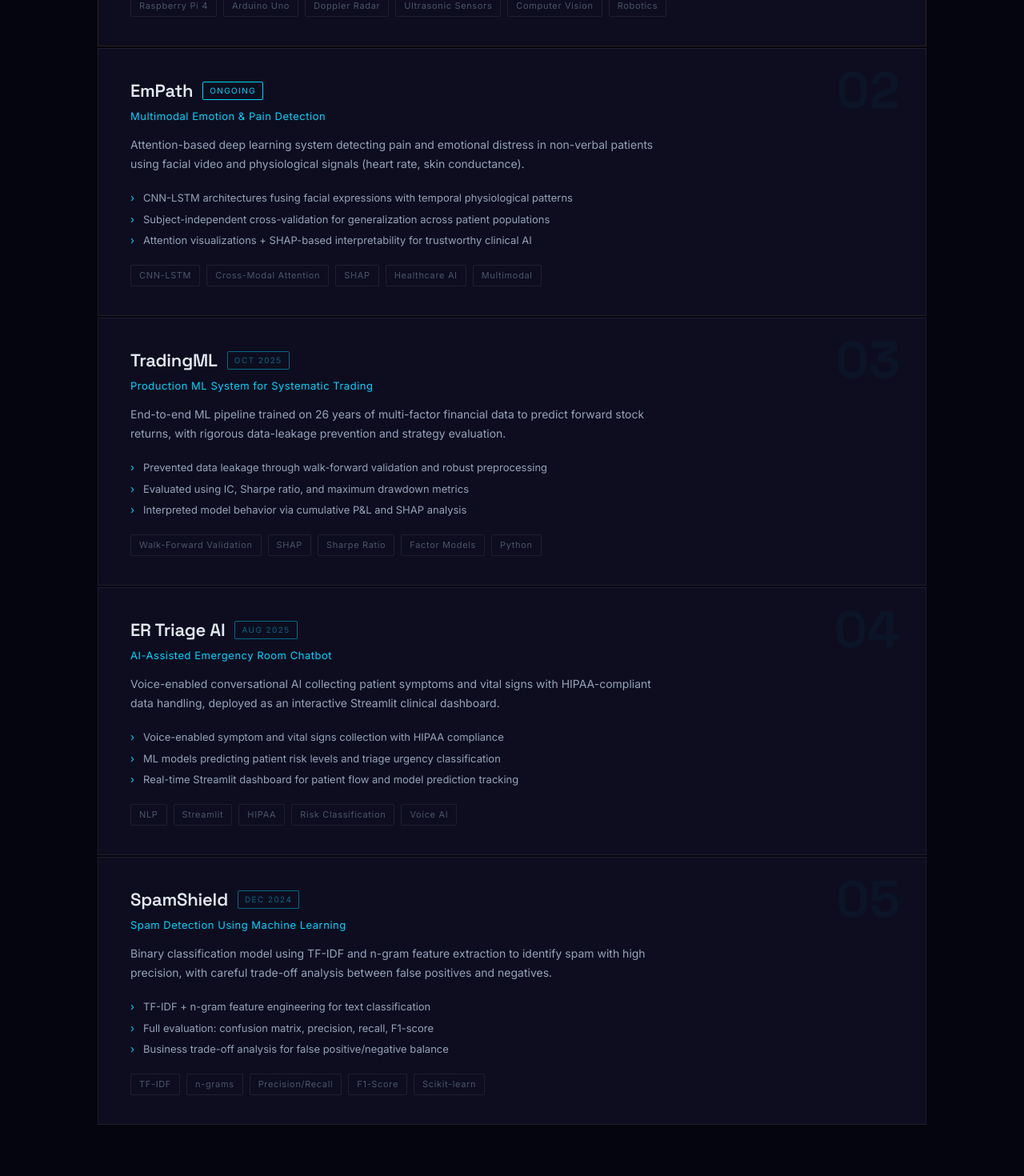
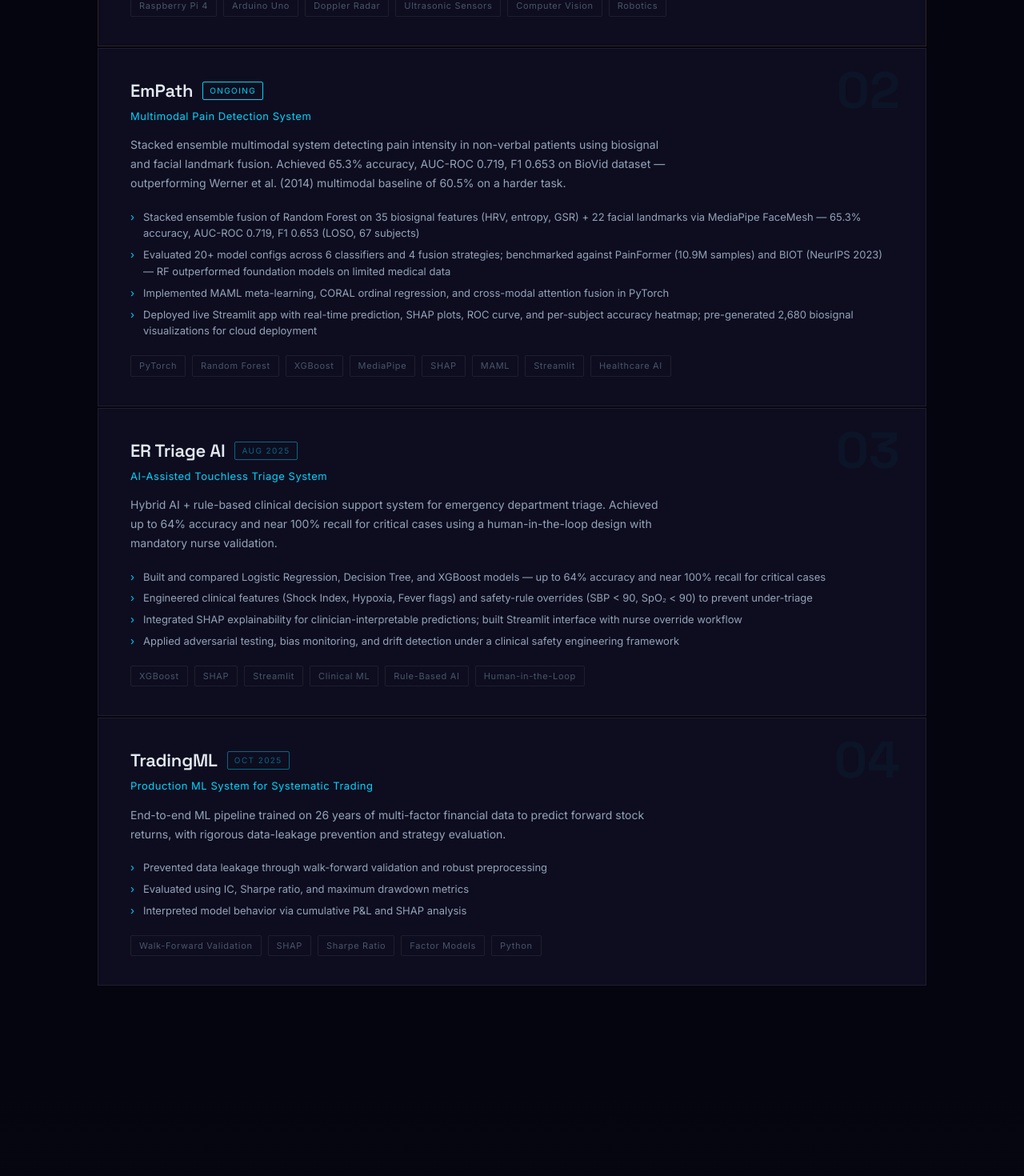
Before and after one commit to komala-b-srinivas/portfolio, a Next.js app: page / in a window 1280 px wide. Shown: the part 3100-4570 px from the top of the page at 80% size. Built offline with nearby package versions, Linux system fonts and the light colour scheme.

Commit message:
Update EmPath and ER Triage with full detail, remove SpamShield

```diff
--- a/components/Projects.tsx
+++ b/components/Projects.tsx
@@ -28,22 +28,41 @@ const projects = [
   {
     id: "02",
     title: "EmPath",
-    subtitle: "Multimodal Emotion & Pain Detection",
+    subtitle: "Multimodal Pain Detection System",
     status: "ONGOING",
     statusColor: "#00d4ff",
     period: null,
     patent: null,
     description:
-      "Attention-based deep learning system detecting pain and emotional distress in non-verbal patients using facial video and physiological signals (heart rate, skin conductance).",
-    tags: ["CNN-LSTM", "Cross-Modal Attention", "SHAP", "Healthcare AI", "Multimodal"],
+      "Stacked ensemble multimodal system detecting pain intensity in non-verbal patients using biosignal and facial landmark fusion. Achieved 65.3% accuracy, AUC-ROC 0.719, F1 0.653 on BioVid dataset — outperforming Werner et al. (2014) multimodal baseline of 60.5% on a harder task.",
+    tags: ["PyTorch", "Random Forest", "XGBoost", "MediaPipe", "SHAP", "MAML", "Streamlit", "Healthcare AI"],
     highlights: [
-      "CNN-LSTM architectures fusing facial expressions with temporal physiological patterns",
-      "Subject-independent cross-validation for generalization across patient populations",
-      "Attention visualizations + SHAP-based interpretability for trustworthy clinical AI",
+      "Stacked ensemble fusion of Random Forest on 35 biosignal features (HRV, entropy, GSR) + 22 facial landmarks via MediaPipe FaceMesh — 65.3% accuracy, AUC-ROC 0.719, F1 0.653 (LOSO, 67 subjects)",
+      "Evaluated 20+ model configs across 6 classifiers and 4 fusion strategies; benchmarked against PainFormer (10.9M samples) and BIOT (NeurIPS 2023) — RF outperformed foundation models on limited medical data",
+      "Implemented MAML meta-learning, CORAL ordinal regression, and cross-modal attention fusion in PyTorch",
+      "Deployed live Streamlit app with real-time prediction, SHAP plots, ROC curve, and per-subject accuracy heatmap; pre-generated 2,680 biosignal visualizations for cloud deployment",
     ],
   },
   {
     id: "03",
+    title: "ER Triage AI",
+    subtitle: "AI-Assisted Touchless Triage System",
+    status: "AUG 2025",
+    statusColor: "rgba(0, 212, 255, 0.45)",
+    period: null,
+    patent: null,
+    description:
+      "Hybrid AI + rule-based clinical decision support system for emergency department triage. Achieved up to 64% accuracy and near 100% recall for critical cases using a human-in-the-loop design with mandatory nurse validation.",
+    tags: ["XGBoost", "SHAP", "Streamlit", "Clinical ML", "Rule-Based AI", "Human-in-the-Loop"],
+    highlights: [
+      "Built and compared Logistic Regression, Decision Tree, and XGBoost models — up to 64% accuracy and near 100% recall for critical cases",
+      "Engineered clinical features (Shock Index, Hypoxia, Fever flags) and safety-rule overrides (SBP < 90, SpO₂ < 90) to prevent under-triage",
+      "Integrated SHAP explainability for clinician-interpretable predictions; built Streamlit interface with nurse override workflow",
+      "Applied adversarial testing, bias monitoring, and drift detection under a clinical safety engineering framework",
+    ],
+  },
+  {
+    id: "04",
     title: "TradingML",
     subtitle: "Production ML System for Systematic Trading",
     status: "OCT 2025",
@@ -57,40 +76,6 @@ const projects = [
       "Prevented data leakage through walk-forward validation and robust preprocessing",
       "Evaluated using IC, Sharpe ratio, and maximum drawdown metrics",
       "Interpreted model behavior via cumulative P&L and SHAP analysis",
-    ],
-  },
-  {
-    id: "04",
-    title: "ER Triage AI",
-    subtitle: "AI-Assisted Emergency Room Chatbot",
-    status: "AUG 2025",
-    statusColor: "rgba(0, 212, 255, 0.45)",
-    period: null,
-    patent: null,
-    description:
-      "Voice-enabled conversational AI collecting patient symptoms and vital signs with HIPAA-compliant data handling, deployed as an interactive Streamlit clinical dashboard.",
-    tags: ["NLP", "Streamlit", "HIPAA", "Risk Classification", "Voice AI"],
-    highlights: [
-      "Voice-enabled symptom and vital signs collection with HIPAA compliance",
-      "ML models predicting patient risk levels and triage urgency classification",
-      "Real-time Streamlit dashboard for patient flow and model prediction tracking",
-    ],
-  },
-  {
-    id: "05",
-    title: "SpamShield",
-    subtitle: "Spam Detection Using Machine Learning",
-    status: "DEC 2024",
-    statusColor: "rgba(0, 212, 255, 0.45)",
-    period: null,
-    patent: null,
-    description:
-      "Binary classification model using TF-IDF and n-gram feature extraction to identify spam with high precision, with careful trade-off analysis between false positives and negatives.",
-    tags: ["TF-IDF", "n-grams", "Precision/Recall", "F1-Score", "Scikit-learn"],
-    highlights: [
-      "TF-IDF + n-gram feature engineering for text classification",
-      "Full evaluation: confusion matrix, precision, recall, F1-score",
-      "Business trade-off analysis for false positive/negative balance",
     ],
   },
 ];
```
